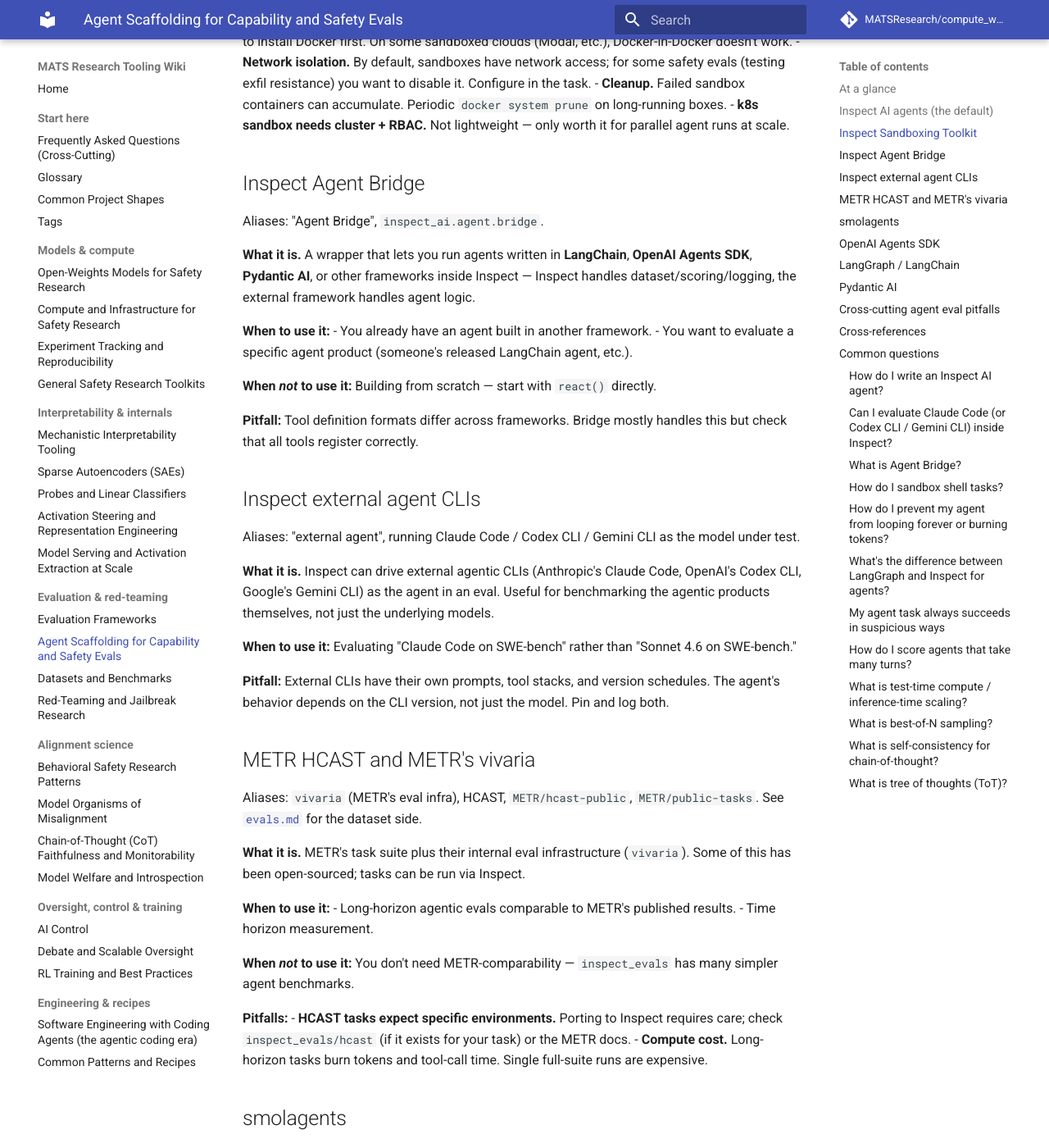
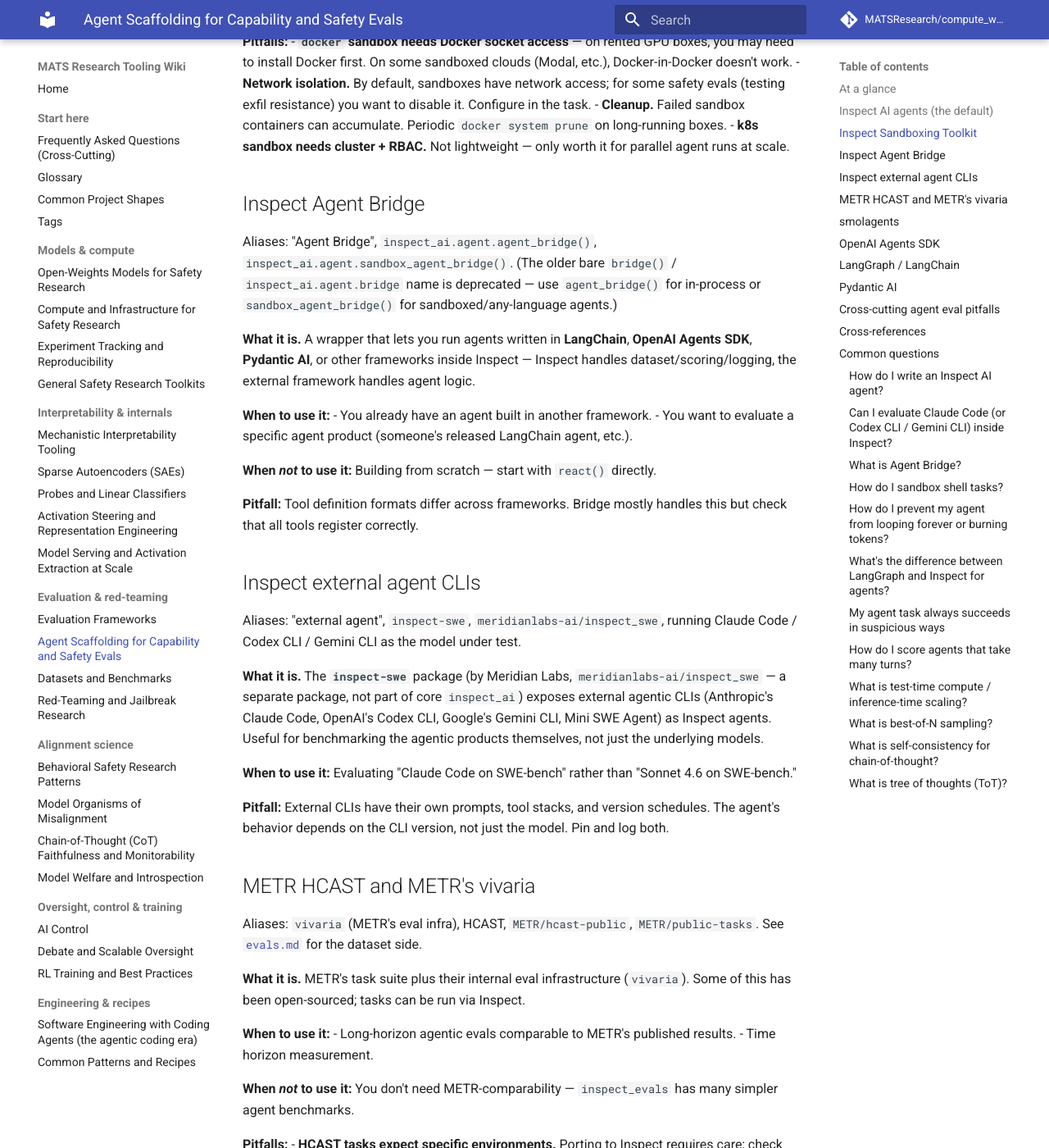
Before and after one commit to MATSResearch/compute_wiki, an MkDocs documentation site: the page built from docs/evaluation/agent-scaffolds.md, in a window 1280 px wide and 1400 px high, scrolled down 1972 px. Shown: the whole window at 82% size. Built offline with MkDocs 1.6.1 and Material for MkDocs 9.7.7, drawn with Linux system fonts in a browser that asks for light colours; comment, search, counter and statistics services are not loaded; some of the changed text lies outside the part shown.

Commit message:
docs: citation audit (batch 2) — infra, scaffolds, playbook fixes
Continued the web-verified citation audit across the remaining citation-dense
docs. Strict mkdocs build passes.

Corrections:
- agent-scaffolds: external-CLI support is the separate `inspect-swe` package
  (Meridian Labs, meridianlabs-ai/inspect_swe), not built into core Inspect;
  Agent Bridge `bridge()` is deprecated -> `agent_bridge()` /
  `sandbox_agent_bridge()`; added the inspect-ai PyPI / UKGovernmentBEIS repo.
- safety-toolkits: finetuning integration targets the OpenAI finetuning API
  (legacy as OpenAI retires it), not "open-weight providers".
- serving-and-activations: vLLM-Lens benchmark post is April 2026 (not Jan),
  added the LessWrong URL, clarified OPT-30B benchmark vs 1T downstream use.
- behavioral-safety-playbook: fixed loftusa/owls vs MinhxLe/subliminal-learning
  repo roles, AUROC 0.6->0.62, added OOCR source (Treutlein et al.,
  arXiv:2406.14546), softened an unverifiable Hubinger post title.
- model-organisms: softened the same unverifiable Hubinger title.
- experiment-tracking: hedged the stale wandb free-tier storage figure.

open-weights-models.md and compute.md were audited and found clean (every
versioned model — DeepSeek-V4, Kimi K2.6, Gemma 3, Qwen3.x, Llama 4 — exists
as of June 2026 with correct HF paths, licenses, and context lengths).

Footers on edited docs bumped to 2026-06 with audit notes.

Co-Authored-By: Claude Opus 4.8 (1M context) <noreply@anthropic.com>

```diff
--- a/docs/evaluation/agent-scaffolds.md
+++ b/docs/evaluation/agent-scaffolds.md
@@ -14,7 +14,7 @@ Tooling for running language models as agents — multi-turn loops with tool use
 |---|---|
 | Standard agent eval, sandboxed, modern UX | **Inspect AI** built-in `react()` agent + tools |
 | Use an external agent framework (LangChain, OpenAI Agents SDK, Pydantic AI) inside an eval | **Inspect Agent Bridge** |
-| Run an external agent CLI (Claude Code, Codex CLI, Gemini CLI) as the agent under test | **Inspect** external-agent support |
+| Run an external agent CLI (Claude Code, Codex CLI, Gemini CLI) as the agent under test | **`inspect-swe`** package (Meridian Labs) |
 | Sandboxed shell / cyber-style task | **Inspect Sandboxing Toolkit** (Docker / k8s) |
 | METR-style long-horizon tasks | **HCAST** + Inspect (or METR's `vivaria` for the original infra) |
 | Lightweight agent loop (no eval framework) | **smolagents** (HuggingFace) |
@@ -22,7 +22,7 @@ Tooling for running language models as agents — multi-turn loops with tool use
 
 ## Inspect AI agents (the default)
 
-Aliases: `inspect_ai.solver.basic_agent`, `inspect_ai.agent.react`, "the Inspect ReAct agent", "Inspect agents".
+Aliases: `inspect_ai.agent.react`, `inspect_ai.solver.basic_agent` (older API), "the Inspect ReAct agent", "Inspect agents". `inspect-ai` on PyPI, `UKGovernmentBEIS/inspect_ai` on GitHub (UK AI Security Institute).
 
 **What it is.** Inspect AI provides:
 - **`react()` agent** — a built-in ReAct (Reason+Act) loop that handles model calls, tool dispatch, and termination conditions.
@@ -70,7 +70,7 @@ Aliases: "Inspect sandboxing", `inspect_ai.util.sandbox`, `k8s_sandbox` package.
 
 ## Inspect Agent Bridge
 
-Aliases: "Agent Bridge", `inspect_ai.agent.bridge`.
+Aliases: "Agent Bridge", `inspect_ai.agent.agent_bridge()`, `inspect_ai.agent.sandbox_agent_bridge()`. (The older bare `bridge()` / `inspect_ai.agent.bridge` name is deprecated — use `agent_bridge()` for in-process or `sandbox_agent_bridge()` for sandboxed/any-language agents.)
 
 **What it is.** A wrapper that lets you run agents written in **LangChain**, **OpenAI Agents SDK**, **Pydantic AI**, or other frameworks inside Inspect — Inspect handles dataset/scoring/logging, the external framework handles agent logic.
 
@@ -84,9 +84,9 @@ Aliases: "Agent Bridge", `inspect_ai.agent.bridge`.
 
 ## Inspect external agent CLIs
 
-Aliases: "external agent", running Claude Code / Codex CLI / Gemini CLI as the model under test.
+Aliases: "external agent", `inspect-swe`, `meridianlabs-ai/inspect_swe`, running Claude Code / Codex CLI / Gemini CLI as the model under test.
 
-**What it is.** Inspect can drive external agentic CLIs (Anthropic's Claude Code, OpenAI's Codex CLI, Google's Gemini CLI) as the agent in an eval. Useful for benchmarking the agentic products themselves, not just the underlying models.
+**What it is.** The **`inspect-swe`** package (by Meridian Labs, `meridianlabs-ai/inspect_swe` — a separate package, not part of core `inspect_ai`) exposes external agentic CLIs (Anthropic's Claude Code, OpenAI's Codex CLI, Google's Gemini CLI, Mini SWE Agent) as Inspect agents. Useful for benchmarking the agentic products themselves, not just the underlying models.
 
 **When to use it:** Evaluating "Claude Code on SWE-bench" rather than "Sonnet 4.6 on SWE-bench."
 
@@ -183,11 +183,11 @@ The `react()` agent handles ReAct (Reason+Act) loops, tool dispatch, and termina
 
 ### Can I evaluate Claude Code (or Codex CLI / Gemini CLI) inside Inspect?
 
-Yes — Inspect supports running these as the agent under test. The "external agent CLI" support drives Claude Code, OpenAI's Codex CLI, or Google's Gemini CLI as the agent on a task. Useful for benchmarking the *product* (with its prompts, tools, etc.) rather than just the underlying model. Pin both CLI and model versions.
+Yes — via the **`inspect-swe`** package (Meridian Labs, `meridianlabs-ai/inspect_swe`), which drives Claude Code, OpenAI's Codex CLI, or Google's Gemini CLI as the agent on a task. Useful for benchmarking the *product* (with its prompts, tools, etc.) rather than just the underlying model. Pin both CLI and model versions.
 
 ### What is Agent Bridge?
 
-`inspect_ai.agent.bridge` — a wrapper that lets you run agents written in **LangChain**, **OpenAI Agents SDK**, or **Pydantic AI** inside Inspect. Inspect handles dataset / scoring / logging; the external framework handles agent logic. Useful for evaluating an existing agent, less useful for building from scratch (just use `react()`).
+`agent_bridge()` (or `sandbox_agent_bridge()`) in `inspect_ai.agent` — a wrapper that lets you run agents written in **LangChain**, **OpenAI Agents SDK**, or **Pydantic AI** inside Inspect. Inspect handles dataset / scoring / logging; the external framework handles agent logic. Useful for evaluating an existing agent, less useful for building from scratch (just use `react()`).
 
 ### How do I sandbox shell tasks?
 
@@ -227,4 +227,4 @@ A search-based test-time technique: instead of one linear CoT, generate multiple
 
 ---
 
-Last verified: 2026-04. Inspect AI agents and Agent Bridge active. METR vivaria partial open source. smolagents, OpenAI Agents SDK, Pydantic AI all maintained.
+Last verified: 2026-06. Inspect AI agents and Agent Bridge active. METR vivaria partial open source. smolagents, OpenAI Agents SDK, Pydantic AI all maintained. (Citation audit 2026-06: external-CLI support is the separate `inspect-swe` package by Meridian Labs, not built into core Inspect; Agent Bridge's `bridge()` is deprecated in favor of `agent_bridge()` / `sandbox_agent_bridge()`.)
```
Also changed, not shown: docs/alignment-science/behavioral-safety-playbook.md (+5 -5 lines), docs/alignment-science/model-organisms.md (+1 -1 lines), docs/interpretability/serving-and-activations.md (+3 -3 lines), docs/models-and-compute/experiment-tracking.md (+1 -1 lines), docs/models-and-compute/safety-toolkits.md (+2 -2 lines).
